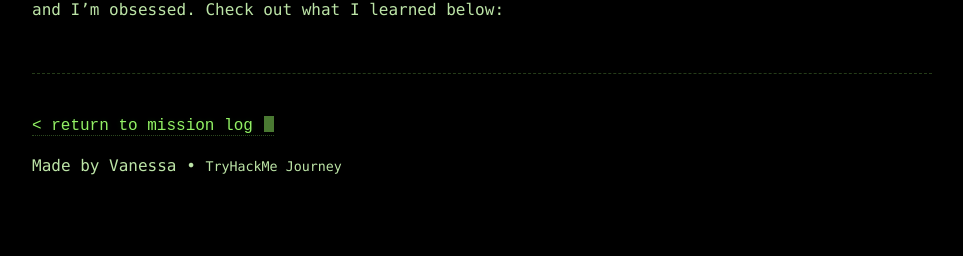
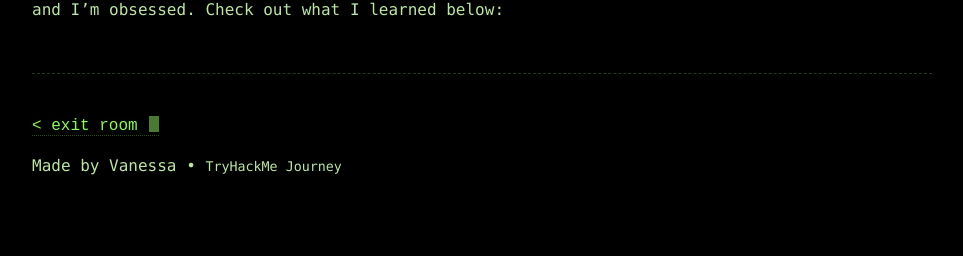
Before and after one commit to vanessa-ayer/tryhackme-log, a Jekyll site: the page built from _posts/2025-10-08-tryhackme-intro.md, in a window 1280 px wide. Shown: the part 713-969 px from the top of the page, without its empty margins (32-995 px from the left). Built offline with Jekyll 4.4.1, drawn with Linux system fonts in a browser that asks for light colours; our own code applies the rules of GitHub Pages for plain Markdown files.

Commit message:
ux / update footer link text

```diff
--- a/_layouts/post.html
+++ b/_layouts/post.html
@@ -34,11 +34,11 @@
 				<hr class="divider" />
 
 				<p class="return-link">
-					<a href="{{ site.baseurl }}/" aria-label="Return to mission log">
-						<span
-							class="type-target"
-							data-text="&lt; return to mission log"
-						></span>
+					<a
+						href="{{ site.baseurl }}/"
+						aria-label="Exit room and return to home"
+					>
+						<span class="type-target" data-text="&lt; exit room"></span>
 						<span class="cursor"></span>
 					</a>
 				</p>
```
